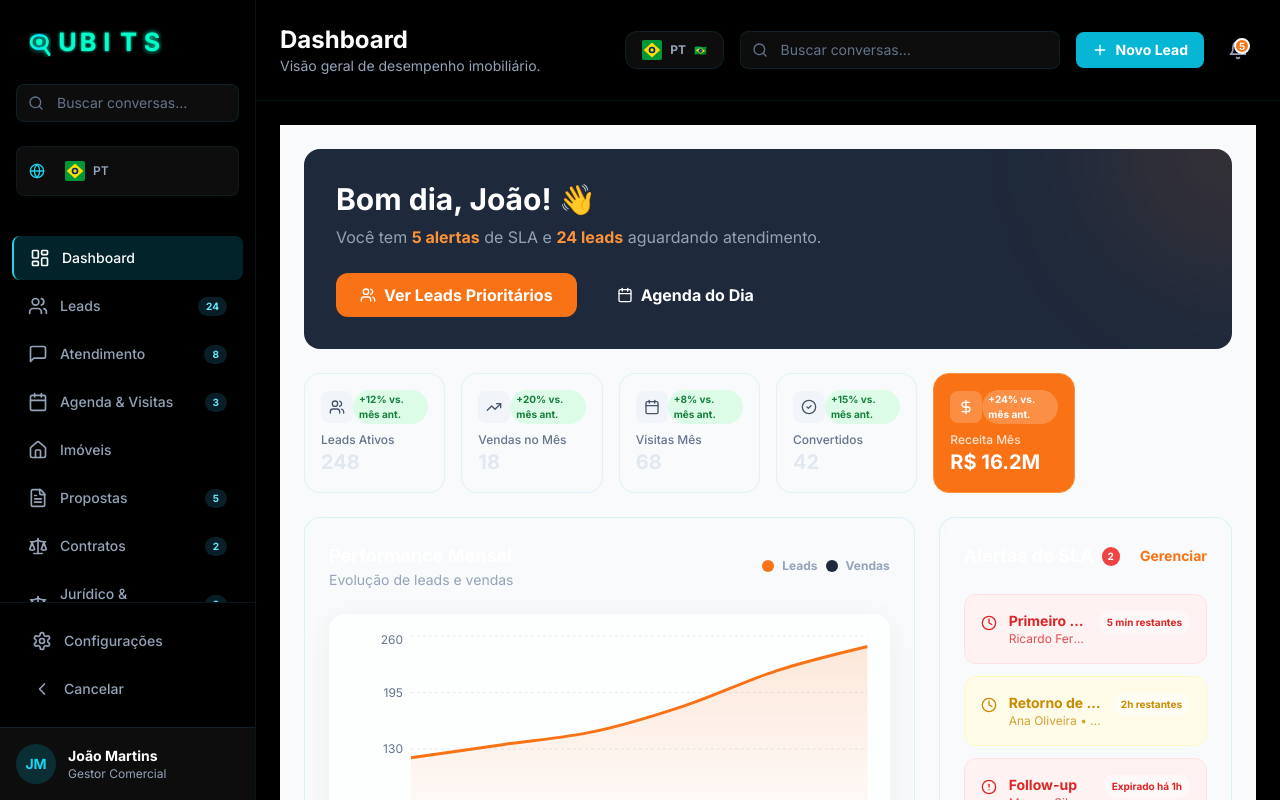
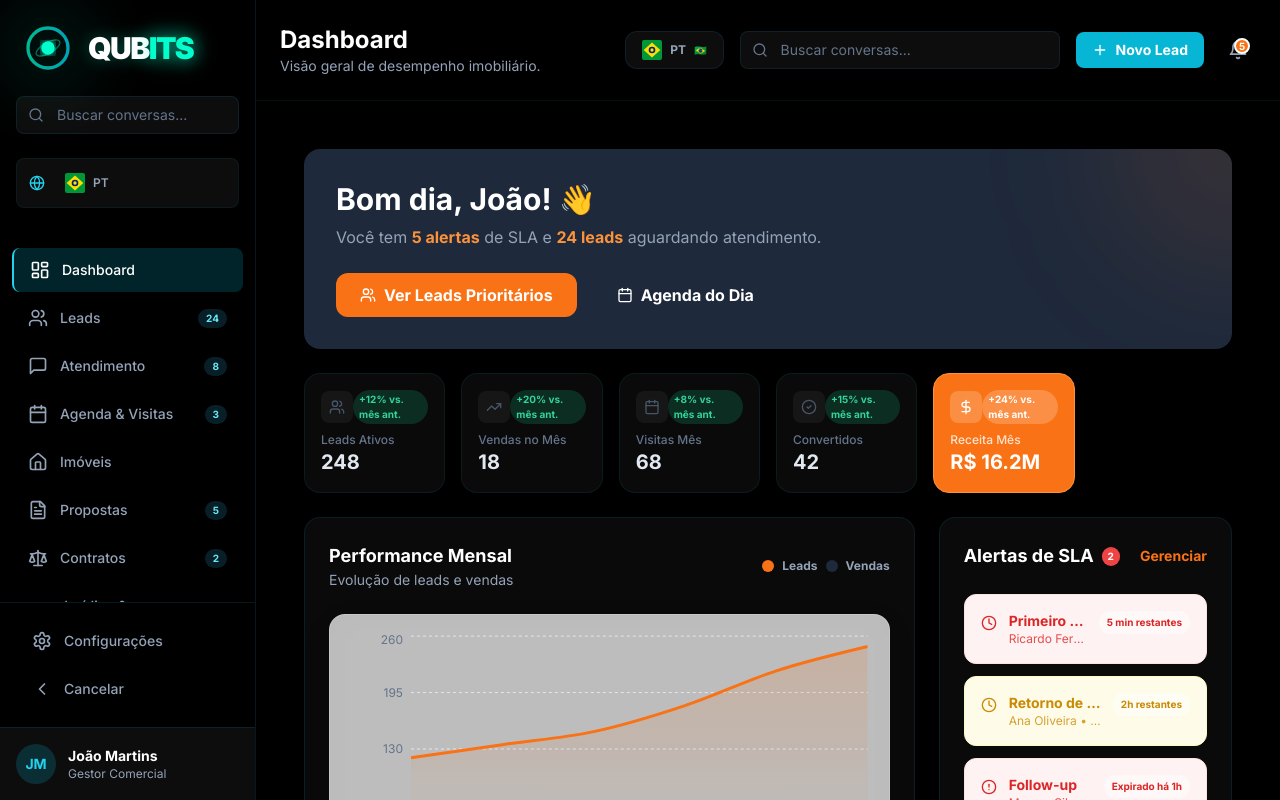
Before and after one commit to rodrigofsacramento-alt/alarcon, a React (Vite) app in the folder 04_CODIGOS_FONTE_LOCAIS_E_DESENVOLVIMENTO/ahut-ecosystem-active/codigo_engenharia_reversa_tsx/: page / in a window 1280 px wide. Shown: the top 800 px of the page. Built offline with nearby package versions, Linux system fonts and the light colour scheme; no server answers; the database is empty.

Commit message:
📐 ADA skill: UI Design System — typography scale (9 roles) + spacing grid (8pt, 7 tokens).

```diff
--- a/04_CODIGOS_FONTE_LOCAIS_E_DESENVOLVIMENTO/ahut-ecosystem-active/codigo_engenharia_reversa_tsx/src/components/Dashboard.tsx
+++ b/04_CODIGOS_FONTE_LOCAIS_E_DESENVOLVIMENTO/ahut-ecosystem-active/codigo_engenharia_reversa_tsx/src/components/Dashboard.tsx
@@ -81,7 +81,7 @@ export default function Dashboard() {
   ];
 
   return (
-    <div className="p-6 space-y-6 bg-slate-50 min-h-full">
+    <div className="p-6 space-y-6 min-h-full">
       {/* Welcome Banner */}
       <div className="bg-[#1E293B] rounded-2xl p-8 text-white relative overflow-hidden">
         <div className="relative z-10">
@@ -106,10 +106,10 @@ export default function Dashboard() {
         {stats.map((stat) => (
           <div key={stat.label} className={`p-4 rounded-2xl border ${stat.highlight ? 'bg-orange-500 text-white border-orange-400' : 'card-dark-stat text-slate-200'}`}>
             <div className="flex items-center justify-between mb-2">
-              <div className={`p-2 rounded-lg ${stat.highlight ? 'bg-white/20' : 'bg-slate-100'}`}>
+              <div className={`p-2 rounded-lg ${stat.highlight ? 'bg-white/20' : 'bg-white/5'}`}>
                 <stat.icon className={`w-4 h-4 ${stat.highlight ? 'text-white' : 'text-slate-600'}`} />
               </div>
-              <span className={`text-[10px] font-bold px-1.5 py-0.5 rounded-full ${stat.highlight ? 'bg-white/20' : 'bg-green-100 text-green-700'}`}>
+              <span className={`text-[10px] font-bold px-1.5 py-0.5 rounded-full ${stat.highlight ? 'bg-white/20' : 'bg-emerald-500/20 text-emerald-400'}`}>
                 {stat.change} vs. mês ant.
               </span>
             </div>
--- a/04_CODIGOS_FONTE_LOCAIS_E_DESENVOLVIMENTO/ahut-ecosystem-active/codigo_engenharia_reversa_tsx/src/components/QubitsLogo.tsx
+++ b/04_CODIGOS_FONTE_LOCAIS_E_DESENVOLVIMENTO/ahut-ecosystem-active/codigo_engenharia_reversa_tsx/src/components/QubitsLogo.tsx
@@ -9,9 +9,11 @@ interface QubitsLogoProps {
 export default function QubitsLogo({ collapsed, className }: QubitsLogoProps) {
   if (collapsed) {
     return (
-      <div className={cn("w-8 h-8 rounded flex items-center justify-center relative", className)}>
-        <svg viewBox="0 0 32 32" className="w-8 h-8">
-          {/* QUBITS compact mark - stylized Q with qubit dot */}
+      <div className={cn("w-10 h-10 rounded-xl flex items-center justify-center relative group", className)}>
+        {/* Glow background */}
+        <div className="absolute inset-0 bg-[#00FFCC] rounded-xl blur-xl opacity-30 group-hover:opacity-50 transition-opacity duration-300" />
+        {/* Q symbol */}
+        <svg viewBox="0 0 32 32" className="w-9 h-9 relative z-10">
           <defs>
             <linearGradient id="qGlow" x1="0%" y1="0%" x2="100%" y2="100%">
               <stop offset="0%" stopColor="#00FFCC" />
@@ -25,23 +27,23 @@ export default function QubitsLogo({ collapsed, className }: QubitsLogoProps) {
               </feMerge>
             </filter>
           </defs>
-          {/* Outer ring + qubit */}
-          <circle cx="16" cy="16" r="13" fill="none" stroke="url(#qGlow)" strokeWidth="2" opacity="0.6" />
-          <circle cx="16" cy="16" r="4" fill="#00FFCC" filter="url(#glowFilter)" />
+          <circle cx="16" cy="16" r="13" fill="none" stroke="url(#qGlow)" strokeWidth="2.5" opacity="0.8" />
+          <circle cx="16" cy="16" r="4.5" fill="#00FFCC" filter="url(#glowFilter)" />
         </svg>
       </div>
     );
   }
 
   return (
-    <div className={cn("flex items-center gap-3", className)}>
-      {/* Full QUBITS logo with neon cyan + glow */}
-      <svg viewBox="0 0 180 40" className="h-9 w-auto">
+    <div className={cn("flex items-center gap-4 group", className)}>
+      {/* Q symbol with glow */}
+      <div className="relative w-12 h-12 shrink-0">
+        <div className="absolute inset-0 bg-[#00FFCC] rounded-xl blur-2xl opacity-30 group-hover:opacity-50 transition-opacity duration-300" />
+        <svg viewBox="0 0 36 36" className="w-12 h-12 relative z-10">
           <defs>
             <linearGradient id="qubitsGrad" x1="0%" y1="0%" x2="100%" y2="0%">
               <stop offset="0%" stopColor="#00FFCC" />
-            <stop offset="50%" stopColor="#00E5FF" />
-            <stop offset="100%" stopColor="#00FFCC" />
+              <stop offset="100%" stopColor="#00E5FF" />
             </linearGradient>
             <filter id="qubitsGlow">
               <feGaussianBlur stdDeviation="3" result="blur" />
@@ -50,51 +52,20 @@ export default function QubitsLogo({ collapsed, className }: QubitsLogoProps) {
                 <feMergeNode in="SourceGraphic" />
               </feMerge>
             </filter>
-          <filter id="qubitsGlowSoft">
-            <feGaussianBlur stdDeviation="1.5" result="blur" />
-            <feMerge>
-              <feMergeNode in="blur" />
-              <feMergeNode in="SourceGraphic" />
-            </feMerge>
-          </filter>
           </defs>
+          {/* Outer ring */}
+          <circle cx="18" cy="18" r="15" fill="none" stroke="url(#qubitsGrad)" strokeWidth="2.5" opacity="0.7" />
+          {/* Inner qubit dot */}
+          <circle cx="18" cy="18" r="5" fill="#00FFCC" filter="url(#qubitsGlow)" />
+          {/* Orbital ring */}
+          <ellipse cx="18" cy="18" rx="10" ry="4" fill="none" stroke="#00FFCC" strokeWidth="1" opacity="0.4" transform="rotate(-30 18 18)" />
+        </svg>
+      </div>
 
-        {/* Q qubit symbol */}
-        <g filter="url(#qubitsGlow)">
-          {/* Q letter shape */}
-          <path
-            d="M 8 20 C 8 10, 26 10, 26 20 C 26 30, 8 30, 8 20 Z"
-            fill="none"
-            stroke="url(#qubitsGrad)"
-            strokeWidth="3"
-          />
-          {/* Q tail */}
-          <line x1="23" y1="27" x2="28" y2="34" stroke="#00FFCC" strokeWidth="3" strokeLinecap="round" />
-          {/* Qubit dot inside Q */}
-          <circle cx="17" cy="20" r="3.5" fill="#00FFCC" />
-        </g>
-
-        {/* U */}
-        <text x="38" y="30" fontFamily="'Inter', sans-serif" fontSize="28" fontWeight="700" fill="#00FFCC" filter="url(#qubitsGlowSoft)">
-          U
-        </text>
-        {/* B */}
-        <text x="62" y="30" fontFamily="'Inter', sans-serif" fontSize="28" fontWeight="700" fill="#00FFCC" filter="url(#qubitsGlowSoft)">
-          B
-        </text>
-        {/* I */}
-        <text x="88" y="30" fontFamily="'Inter', sans-serif" fontSize="28" fontWeight="700" fill="#00FFCC" filter="url(#qubitsGlowSoft)">
-          I
-        </text>
-        {/* T */}
-        <text x="107" y="30" fontFamily="'Inter', sans-serif" fontSize="28" fontWeight="700" fill="#00FFCC" filter="url(#qubitsGlowSoft)">
-          T
-        </text>
-        {/* S accent */}
-        <text x="133" y="30" fontFamily="'Inter', sans-serif" fontSize="28" fontWeight="700" fill="#00FFCC" filter="url(#qubitsGlow)">
-          S
-        </text>
-      </svg>
+      {/* QUBITS text */}
+      <span className="text-3xl font-black tracking-tighter text-white drop-shadow-[0_0_8px_rgba(0,255,204,0.3)]">
+        QUB<span className="text-[#00FFCC] drop-shadow-[0_0_10px_rgba(0,255,204,0.6)]">ITS</span>
+      </span>
     </div>
   );
 }
```
Lines whose indentation alone changed are shown as unchanged.
